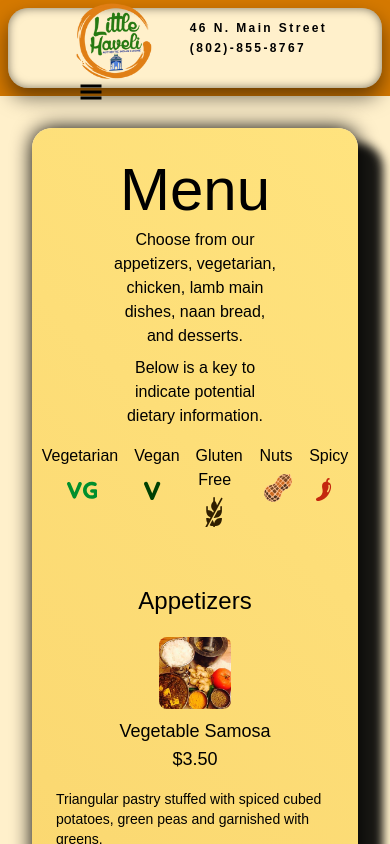
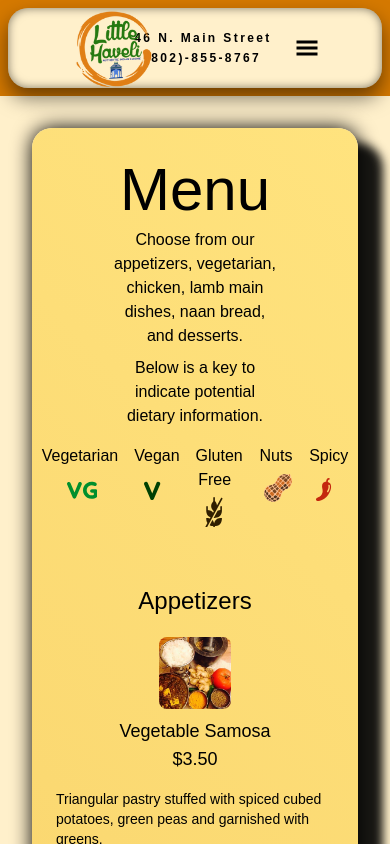
Before and after one commit to findthelorax/little-haveli-web, a Next.js app: page /menu in a window 390 px wide. Shown: the top 844 px of the page. Built offline with nearby package versions, Linux system fonts and the light colour scheme; a web font is replaced by a local one.

Commit message:
navbar styling cleanup

```diff
--- a/src/components/NavBar.tsx
+++ b/src/components/NavBar.tsx
@@ -23,8 +23,9 @@ export default function Navbar() {
         return (
             <section className="nav-section p-2 md:p-5">
                 <div className="nav-container sticky top-0 z-50 backdrop-blur-sm">
-                    <nav className="flex flex-wrap items-center justify-between navbar relative h-20 md:h-24 w-full min-w-0 px-2">
+<nav className="flex items-center justify-between navbar relative h-20 md:h-24 w-full min-w-0 px-2">
     <div className="flex-shrink-0 flex items-center h-16 w-16 relative min-w-0">
+        {/* Logo */}
         <Link href="/" aria-label="Home">
             <Image
                 src="/assets/little-haveli-logo.jpg"
@@ -38,7 +39,8 @@ export default function Navbar() {
             />
         </Link>
     </div>
-                        <div className="hidden md:flex md:flex-row md:space-x-8 items-center flex-1 justify-center min-w-0">
+    {/* Address & Hours: Only show on md and up, hide on small screens */}
+    <div className="hidden md:flex flex-col md:flex-row md:space-x-8 items-center flex-1 justify-center min-w-0 max-w-[500px]">
         <div className="text-xs md:text-base text-center md:text-left md:mr-6 min-w-0">
             <p>Store Hours: 8am-8pm</p>
             <p>Restaurant: 11am-8pm</p>
@@ -48,24 +50,21 @@ export default function Navbar() {
             <p>(802)-855-8767</p>
         </div>
     </div>
-                        <div className="flex md:hidden flex-row space-x-8 items-center justify-center text-xs min-w-0">
-                            <div className="hidden sm:block">
-                                <p className="mb-1">Store Hours: 8am-8pm</p>
-                                <p className="mb-1">Restaurant: 11am-8pm</p>
+    {/* Mobile address/hours: Only show below md */}
+    <div className="flex md:hidden flex-col space-y-1 items-center justify-center text-xs min-w-0 hide-below-xs">
+        <p>46 N. Main Street</p>
+        <p>(802)-855-8767</p>
     </div>
-                            <div className="xs:block">
-                                <p className="mb-1">46 N. Main Street</p>
-                                <p className="mb-1">(802)-855-8767</p>
-                            </div>
-                        </div>
-                        <div className="hidden lg:flex space-x-8 items-center pr-4">
+    {/* Desktop menu: Only show at xl and up */}
+    <div className="hidden xl:flex space-x-8 items-center pr-4">
         <Link href="/"><span className="nav-button cursor-pointer">HOME</span></Link>
         <Link href="/menu"><span className="nav-button cursor-pointer">MENU</span></Link>
         <Link href="/order-online"><span className="nav-button cursor-pointer">ORDER ONLINE</span></Link>
         <Link href="/contact"><span className="nav-button cursor-pointer">CONTACT</span></Link>
     </div>
+    {/* Hamburger: Only show below xl */}
     <button
-                            className="lg:hidden ml-2 p-2 rounded focus:outline-none focus:ring-2 focus:ring-main"
+        className="xl:hidden ml-2 p-2 rounded focus:outline-none focus:ring-2 focus:ring-main"
         aria-label="Open navigation menu"
         onClick={() => setIsMenuOpen(true)}
     >
--- a/src/styles/globals.css
+++ b/src/styles/globals.css
@@ -62,7 +62,7 @@ body {
 
 @layer utilities {
 	.text-balance {
-		text-wrap: balance;
+		text-align: justify;
 	}
 }
 
--- a/src/styles/navbar.css
+++ b/src/styles/navbar.css
@@ -145,3 +145,9 @@
 .grow-bounce {
     animation: growBounce 0.5s ease-in-out;
 }
+
+@media (max-width: 349px) {
+  .hide-below-xs {
+    display: none !important;
+  }
+}
--- a/tailwind.config.ts
+++ b/tailwind.config.ts
@@ -15,7 +15,7 @@ const config: Config = {
 			},
 			screens: {
 				sm: '640px',
-				xs: '350px',
+				xs: '350px'
 			},
 		},
 	},
```
Lines whose indentation alone changed are shown as unchanged.
